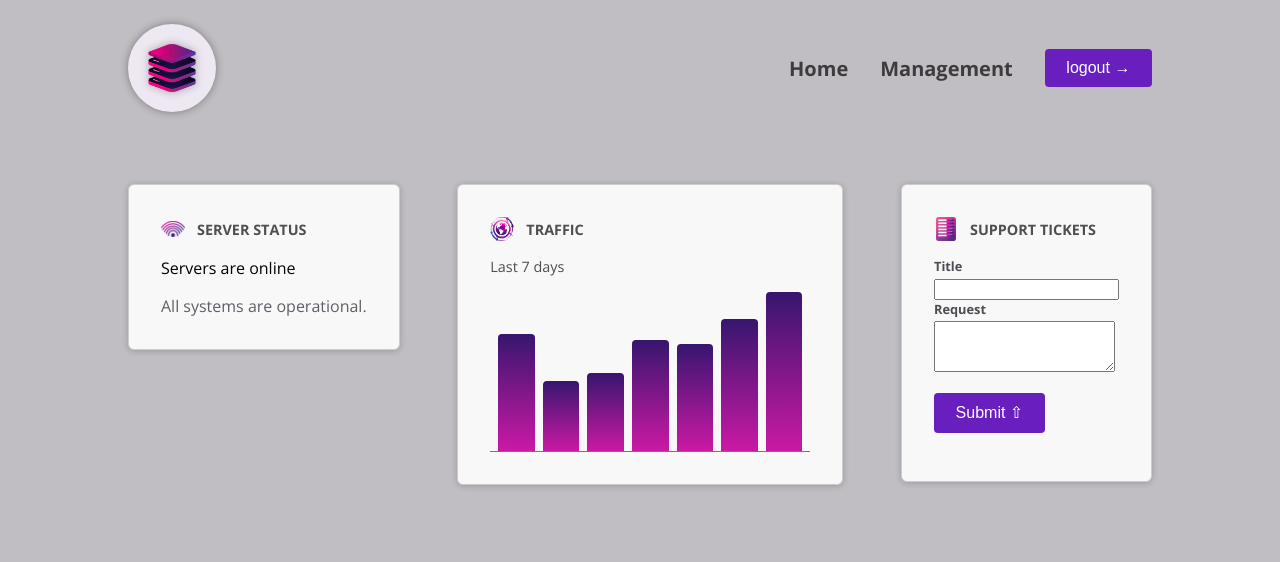
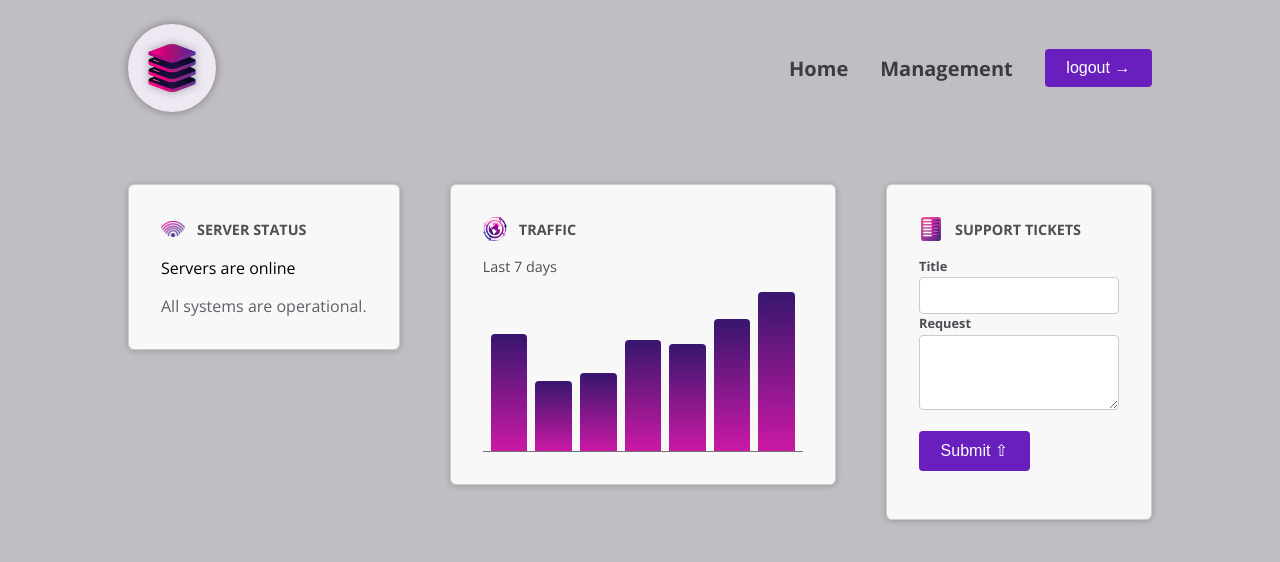
Before and after one commit to udashsanam/angular-projects, an Angular app in the folder 01-starting-project 2/: page / in a window 1280 px wide. Shown: the top 562 px of the page. Built offline with nearby package versions, Linux system fonts and the light colour scheme.

Commit message:
fix: css by add attribut on custom component

```diff
--- a/01-starting-project 2/src/app/dashboard/support-tickets/new-tickets/new-tickets.component.html
+++ b/01-starting-project 2/src/app/dashboard/support-tickets/new-tickets/new-tickets.component.html
@@ -1,9 +1,9 @@
 <form [ngModel]>
-  <app-control label="Title">
+  <app-control label="Title" class="control">
     <input name="title" type="text"  id="title" />
   </app-control>
 
-  <app-control label="Request">
+  <app-control label="Request" class="control">
     <textarea  name="request"  id="request" rows="3"></textarea>
   </app-control>
 
--- a/01-starting-project 2/src/app/shared/control/control.component.css
+++ b/01-starting-project 2/src/app/shared/control/control.component.css
@@ -1,4 +1,4 @@
-:host label {
+.control label {
   display: block;
   font-size: 0.8rem;
   font-weight: bold;
@@ -6,8 +6,8 @@
   color: #4f4b53;
 }
 
-:host input,
-:host textarea {
+.control input,
+.control textarea {
   width: 100%;
   padding: 0.5rem;
   border: 1px solid #ccc;
--- a/01-starting-project 2/src/app/shared/control/control.component.ts
+++ b/01-starting-project 2/src/app/shared/control/control.component.ts
@@ -5,7 +5,8 @@ import {Component, Input, ViewEncapsulation} from '@angular/core';
   standalone: true,
   imports: [],
   templateUrl: './control.component.html',
-  styleUrl: './control.component.css'
+  styleUrl: './control.component.css',
+  encapsulation: ViewEncapsulation.None
 })
 export class ControlComponent {
   @Input() label!: string;
```
